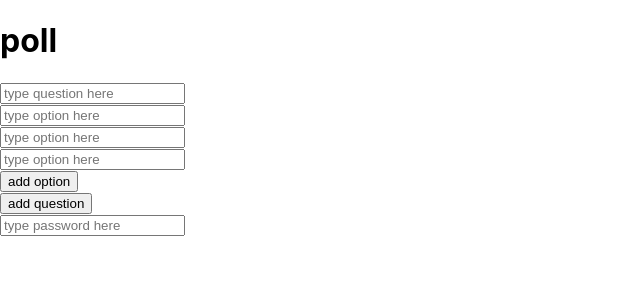
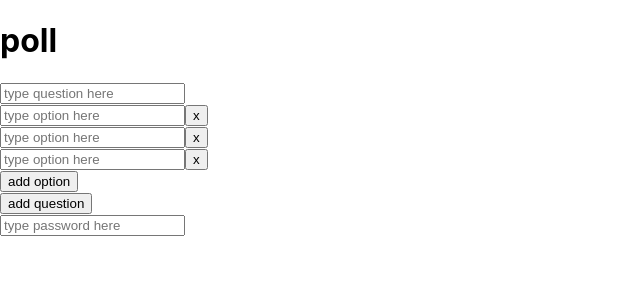
Before and after one commit to zaini/poll, a React (Create React App) app in the folder poll/: page / in a window 1280 px wide. Shown: the top 300 px of the page, without its empty margins (0-640 px from the left). Built offline with nearby package versions, Linux system fonts and the light colour scheme.

Commit message:
Form from state, add/remove options

```diff
--- a/poll/src/App.js
+++ b/poll/src/App.js
@@ -4,6 +4,33 @@ import './App.scss';
 export default class App extends React.Component{
     constructor(props) {
         super(props);
+
+        this.state = {
+            values: ["", "", ""]
+        }
+    }
+
+    addOption = () => {
+        this.setState({
+            values: [...this.state.values, ""]
+        })
+    }
+
+    removeOption = (index) => {
+        console.log(index);
+        let values = [...this.state.values];
+        values.splice(index, 1);
+        this.setState({
+            values: values
+        })
+    }
+
+    changeValue = (e) => {
+        let values = [...this.state.values];
+        values[e.target.name] = e.target.value;
+        this.setState({
+            values: values
+        })
     }
 
     render() {
@@ -11,10 +38,14 @@ export default class App extends React.Component{
             <div>
                 <h1>poll</h1>
                 <input type='text' placeholder="type question here" /> <br/>
-                <input type='text' placeholder="type option here" /> <br/>
-                <input type='text' placeholder="type option here" /> <br/>
-                <input type='text' placeholder="type option here" /> <br/>
-                <button>add option</button> <br/>
+                {
+                    this.state.values.map((value, index) => {
+                        let option = <input key={index} name={index} type='text' placeholder="type option here" value={value} onChange={this.changeValue}/>;
+                        let remove = <button onClick={() => this.removeOption(index)}>x</button>
+                        return [option, remove, <br/>]
+                    })
+                }
+                <button onClick={() => this.addOption()}>add option</button> <br/>
                 <button>add question</button> <br/>
                 <input type='text' placeholder="type password here" /> <br/>
             </div>
```
